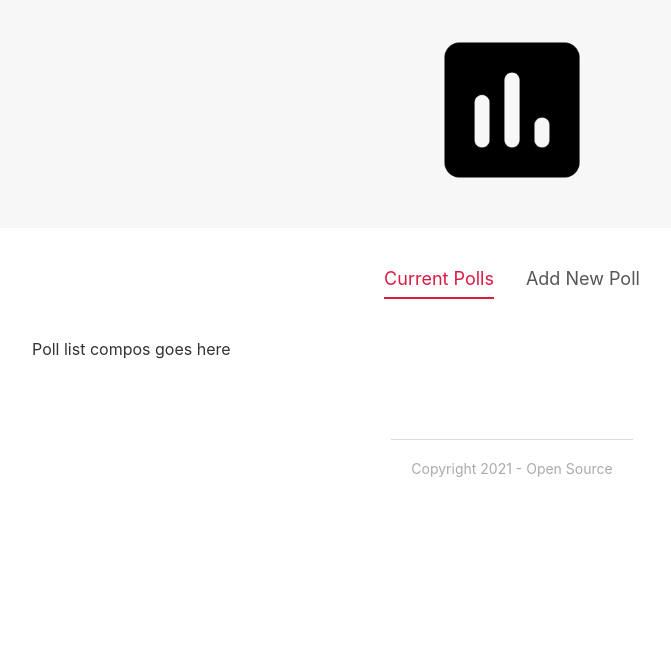
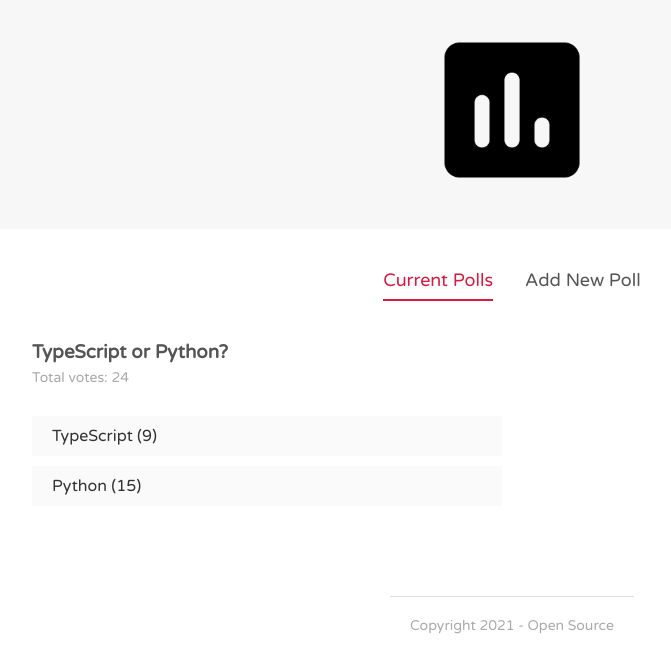
Before and after one commit to golamrabbiazad/fav-poll, a Svelte app: page / in a window 1280 px wide. Shown: the top 672 px of the page, without its empty margins (128-799 px from the left). Built offline with nearby package versions, Linux system fonts and the light colour scheme.

Commit message:
shows poll details

```diff
--- a/public/global.css
+++ b/public/global.css
@@ -1,3 +1,5 @@
+@import url("https://fonts.googleapis.com/css2?family=Varela+Round&display=swap");
+
 html,
 body {
   position: relative;
@@ -9,8 +11,8 @@ body {
   color: #333;
   margin: 0;
   box-sizing: border-box;
-  font-family: -apple-system, BlinkMacSystemFont, "Segoe UI", Roboto,
-    Oxygen-Sans, Ubuntu, Cantarell, "Helvetica Neue", sans-serif;
+  font-family: "Varela Round", -apple-system, BlinkMacSystemFont, Roboto,
+    "Helvetica Neue", sans-serif;
 }
 
 a {
--- a/src/App.svelte
+++ b/src/App.svelte
@@ -1,8 +1,22 @@
 <script lang="ts">
   import Header from "./components/Header.svelte";
   import Footer from "./components/Footer.svelte";
+  import CreatePollForm from "./components/CreatePollForm.svelte";
+  import PollList from "./components/PollList.svelte";
   import Tabs from "./utils/Tabs.svelte";
-  import CreatePollForm from "./components/CreatePollForm.svelte";
+  import type { Poll } from "./lib/types";
+
+  // dummy poll data
+  let polls: Poll[] = [
+    {
+      id: 1,
+      question: "TypeScript or Python?",
+      answerA: "TypeScript",
+      answerB: "Python",
+      votesA: 9,
+      votesB: 15,
+    },
+  ];
 
   // tabs
   let items: string[] = ["Current Polls", "Add New Poll"];
@@ -11,15 +25,24 @@
   const tabChangeHandler = (e: CustomEvent) => {
     activeItem = e.detail;
   };
+
+  const handleAddPoll = (e: CustomEvent) => {
+    const poll = e.detail;
+    polls = [poll, ...polls];
+
+    console.log(polls);
+
+    activeItem = "Current Polls";
+  };
 </script>
 
 <Header />
 <main>
   <Tabs {items} {activeItem} on:tabChange={tabChangeHandler} />
   {#if activeItem === "Current Polls"}
-    <p>Poll list compos goes here</p>
+    <PollList {polls} />
   {:else if activeItem === "Add New Poll"}
-    <CreatePollForm />
+    <CreatePollForm on:add={handleAddPoll} />
   {/if}
 </main>
 <Footer />
--- a/src/components/CreatePollForm.svelte
+++ b/src/components/CreatePollForm.svelte
@@ -1,18 +1,66 @@
 <script lang="ts">
-  type Field = {
-    question: string;
-    answerA: string;
-    answerB: string;
-  };
+  import { createEventDispatcher } from "svelte";
+  import Button from "../utils/Button.svelte";
+  import type { Field, Poll } from "../lib/types";
+
+  const dispatch = createEventDispatcher();
 
   let fields: Field = {
     question: "",
     answerA: "",
     answerB: "",
   };
+  let errors: Field = {
+    question: "",
+    answerA: "",
+    answerB: "",
+  };
+  let valid = false;
 
   const handleSubmitForm = () => {
-    console.log(fields);
+    handleFormValidation();
+
+    if (valid) {
+      let poll: Poll = {
+        id: Math.ceil(Math.random() * 100),
+        ...fields,
+        votesA: 0,
+        votesB: 0,
+      };
+      dispatch("add", poll);
+      fields.question = "";
+      fields.answerA = "";
+      fields.answerB = "";
+    }
+  };
+
+  // validation logic
+  const handleFormValidation = () => {
+    valid = true;
+
+    // validation for question
+    if (fields.question.trim().length < 5) {
+      valid = false;
+      errors.question = "Question is must be atlest 5 characters long";
+    } else {
+      errors.question = "";
+    }
+
+    // for answer A
+    if (fields.answerA.trim().length < 1) {
+      valid = false;
+      errors.answerA = "Answer A can't be empty";
+    } else {
+      errors.answerA = "";
+    }
+
+    // for answer B
+    if (fields.answerB.trim().length < 1) {
+      valid = false;
+      errors.answerB = "Answer B can't be empty";
+    } else {
+      errors.answerB = "";
+    }
   };
 </script>
 
@@ -20,16 +68,19 @@
   <div class="form-field">
     <label for="question">Poll Question:</label>
     <input type="text" id="question" bind:value={fields.question} />
+    <div class="error">{errors.question}</div>
   </div>
   <div class="form-field">
     <label for="question-a">Answer A:</label>
     <input type="text" id="question-a" bind:value={fields.answerA} />
+    <div class="error">{errors.answerA}</div>
   </div>
   <div class="form-field">
     <label for="question-b">Answer B:</label>
     <input type="text" id="question-b" bind:value={fields.answerB} />
+    <div class="error">{errors.answerB}</div>
   </div>
-  <button>Add Poll</button>
+  <Button type="secondary" flat={true}>Add Poll</Button>
 </form>
 
 <style>
@@ -51,4 +102,9 @@
     margin: 10px auto;
     text-align: left;
   }
+  .error {
+    font-weight: bold;
+    font-size: 12px;
+    color: #d91b42;
+  }
 </style>
--- /dev/null
+++ b/src/components/PollDetails.svelte
@@ -0,0 +1,48 @@
+<script lang="ts">
+  import type { Poll } from "../lib/types";
+
+  export let poll: Poll;
+
+  $: totalVotes = poll.votesA + poll.votesB;
+</script>
+
+<div class="poll">
+  <h3>{poll.question}</h3>
+  <p>Total votes: {totalVotes}</p>
+  <div class="answer">
+    <div class="percent percent-a" />
+    <span>{poll.answerA} ({poll.votesA})</span>
+  </div>
+  <div class="answer">
+    <div class="percent percent-b" />
+    <span>{poll.answerB} ({poll.votesB})</span>
+  </div>
+</div>
+
+<style>
+  h3 {
+    margin: 0 auto;
+    color: #555;
+  }
+  p {
+    margin-top: 6px;
+    font-size: 14px;
+    color: #aaa;
+    margin-bottom: 30px;
+  }
+  .answer {
+    background: #fafafa;
+    cursor: pointer;
+    margin: 10px auto;
+    position: relative;
+  }
+
+  .answer:hover {
+    opacity: 0.6;
+  }
+
+  span {
+    display: inline-block;
+    padding: 10px 20px;
+  }
+</style>
--- /dev/null
+++ b/src/components/PollList.svelte
@@ -0,0 +1,20 @@
+<script lang="ts">
+  import type { Poll } from "../lib/types";
+  import PollDetails from "./PollDetails.svelte";
+
+  export let polls: Poll[] = [];
+</script>
+
+<div class="poll-list">
+  {#each polls as poll (poll.id)}
+    <PollDetails {poll} />
+  {/each}
+</div>
+
+<style>
+  .poll-list {
+    display: grid;
+    grid-template-columns: 1fr 1fr;
+    gap: 20px;
+  }
+</style>
--- /dev/null
+++ b/src/lib/types.ts
@@ -0,0 +1,11 @@
+export type Field = {
+  question: string;
+  answerA: string;
+  answerB: string;
+};
+
+export type Poll = Field & {
+  votesA: number;
+  votesB: number;
+  id: number;
+};
--- /dev/null
+++ b/src/utils/Button.svelte
@@ -0,0 +1,45 @@
+<script lang="ts">
+  export let type = "primary";
+  export let flat = false;
+  export let inverse = false;
+</script>
+
+<button class={type} class:flat class:inverse>
+  <slot />
+</button>
+
+<style>
+  button {
+    border: 0;
+    cursor: pointer;
+    padding: 8px 12px;
+    border-radius: 6px;
+    font-weight: bold;
+    box-shadow: 1px 2px 3px rgba(0, 0, 0, 0.2);
+  }
+  .primary {
+    background: #d91b42;
+    color: white;
+  }
+
+  .secondary {
+    background: #45c496;
+    color: white;
+  }
+
+  .flat {
+    box-shadow: none;
+  }
+
+  .primary.inverse {
+    color: #d91b42;
+    background: white;
+    border: 2px solid #d91b42;
+  }
+
+  .secondary.inverse {
+    color: #45c496;
+    background: white;
+    border: 2px solid #45c496;
+  }
+</style>
```
Also changed, not shown: tsconfig.json (line endings or trailing spaces), 1 other file (tests, documents, lock files or other folders).
